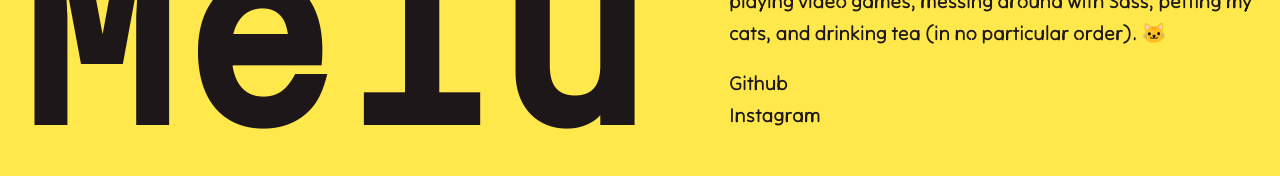
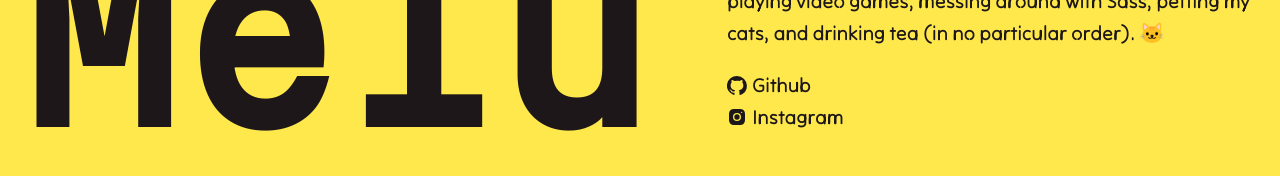
Before and after one commit to MeluCRT/TFA, a plain HTML site: page index.html in a window 1280 px wide. Shown: the part 661-837 px from the top of the page. Drawn offline with Linux system fonts and the light colour scheme.

Commit message:
link icons

```diff
--- a/assets/css/_deco.scss
+++ b/assets/css/_deco.scss
@@ -1,3 +1,5 @@
+/* --------- IMAGES --------- */
+
 .avatar {
     //max-width: $size-xl;
     max-width: 223px; // em makes dashed look wrong
@@ -19,3 +21,28 @@
         }
     }
 }
+
+/* --------- LINK --------- */
+.list__social {
+    &__el {
+        &:before {
+            display: inline-block;
+            width: $size-base;
+            height: $size-base;
+            margin-right: 5px;
+            margin-bottom: 2px;
+            vertical-align: middle;
+            content: "";
+
+            background-size: 100%;
+            background-repeat: no-repeat;
+            background-position: center;
+        }
+        &--github:before {
+            background-image: url(../images/icon-github.svg);
+        }
+        &--ig:before {
+            background-image: url(../images/icon-ig.svg);
+        }
+    }
+}
--- a/assets/css/_font.scss
+++ b/assets/css/_font.scss
@@ -25,7 +25,7 @@
 
 body {
     font-family: $font-main;
-    font-size: $size-base;
+    font-size: $size-mobile;
     line-height: 1.6;
 }
 
--- a/assets/css/_variables.scss
+++ b/assets/css/_variables.scss
@@ -1,7 +1,9 @@
 /* --------- VARIABLES --------- */
 
-$size-base: 18px;
+$size-mobile: 18px;
 $size-desktop: 20px;
+
+$size-base: 1em;
 $size-s: 0.75em;
 $size-m: 2em;
 $size-l: 4em;
--- a/assets/css/style.scss
+++ b/assets/css/style.scss
@@ -13,7 +13,6 @@ html {
 
 body {
     color: $c-dark;
-    //background-color: $c-light;
     background-color: $c-yellow;
 }
 
--- a/index.html
+++ b/index.html
@@ -31,8 +31,8 @@
                 <img class="avatar" src="assets/images/avatar.png" srcset="assets/images/avatar@2x.png 2x" alt="Dessin d'un chat stylisé bleu avec des yeux jaune et rose, sur un fond rose et jaune.">
                 <p>Greetings! I'm Amandine, but you can call me Mélu. I like playing video games, messing around with Sass, petting my cats, and drinking tea (in no particular order). 🐱</p>
                 <ul class="list list__social">
-                    <li class="list__social__el"><a href="https://github.com/melucrt" class="link_github">Github</a></li>
-                    <li class="list__social__el"><a href="https://www.instagram.com/melucrt/" class="link__ig">Instagram</a></li>
+                    <li><a href="https://github.com/melucrt" class="list__social__el list__social__el--github">Github</a></li>
+                    <li><a href="https://www.instagram.com/melucrt/" class="list__social__el list__social__el--ig">Instagram</a></li>
                 </ul>
 
             </div>
```
Also changed, not shown: assets/css/style.css, assets/images/github-mark.svg (deleted), assets/images/icon-github.svg (added), assets/images/icon-ig.svg (added), 1 other file.
